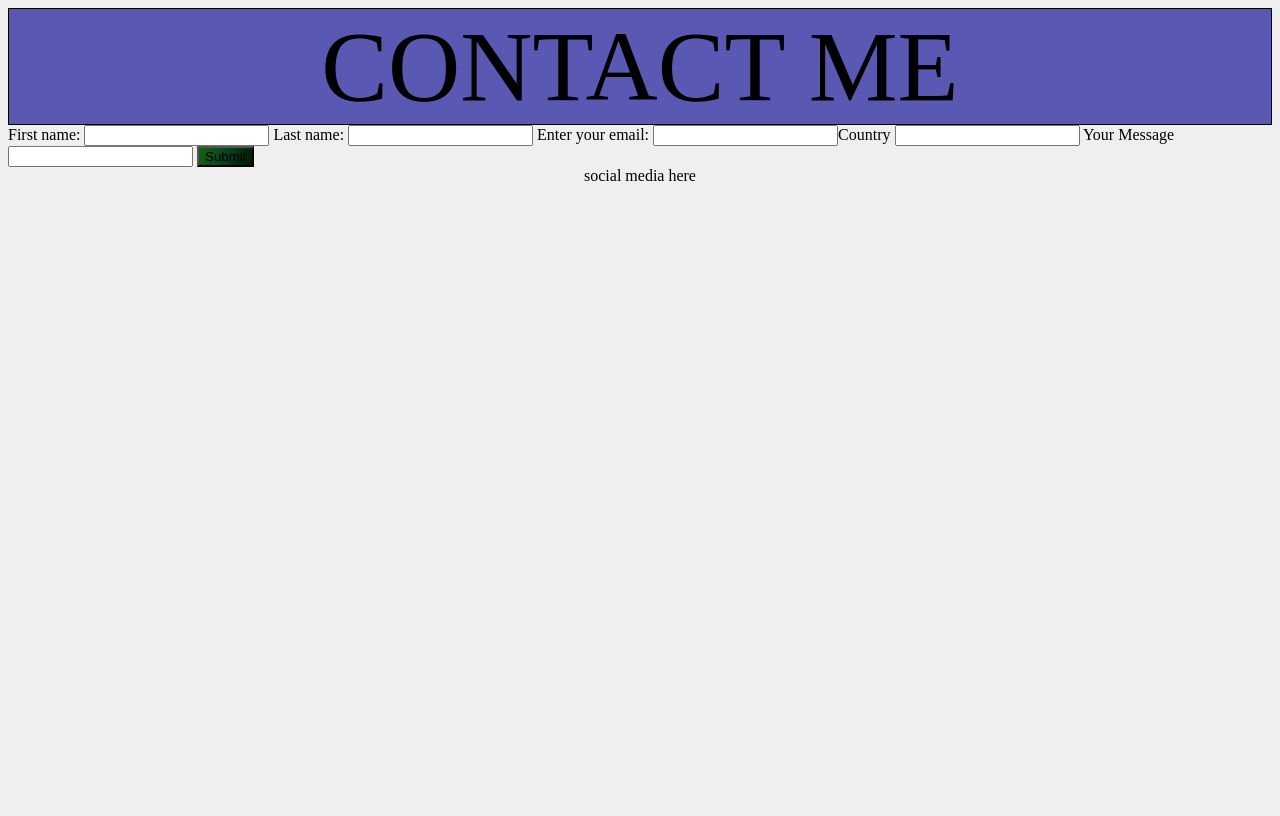
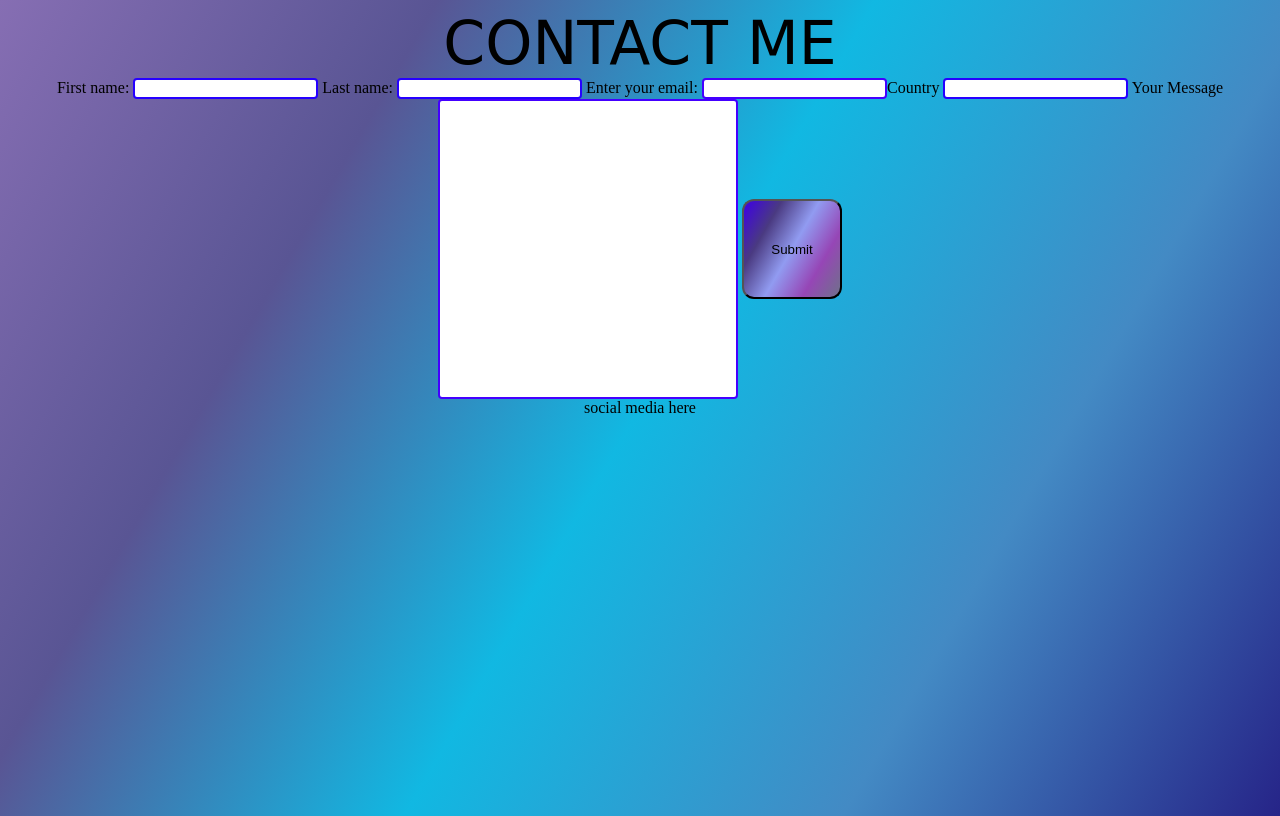
Before and after one commit to JackLikesJava/Forms, a plain HTML site: page index.html in a window 1280 px wide. Drawn offline with Linux system fonts and the light colour scheme.

Commit message:
Update style.css
In this commit I've done significant changes throughout the whole project. Background, button, centering things, etc.

```diff
--- a/style.css
+++ b/style.css
@@ -1,16 +1,65 @@
 header {
-  border: 1px solid black;
+   margin: auto;
   text-align: center;
-  font-size: 100px;
-  background-color: rgb(89, 89, 179);
+  font-size: 60px;
+  font-family: cursive;
+}
+
+   h1 {
+      color: white;
+      text-shadow: 5px 5px 5px #2320c0;
+      text-align: center;
+      font-size: 40px;
+      font-family: cursive;
+}
+  h3 {
+      color: white;
+      text-shadow: 5px 5px 5px #2320c0;
+      text-align: center;
+      font-size: 20px;
+      font-family: cursive;
+
 }
 body {
-   background-color: rgb(239, 239, 240);
+   background-image: linear-gradient(120deg,#866eb3,#595594, #11b8e2, #438ac4, #262488);
+  height: 100vh;
 }
-footer {
+
+
+button {
+   background-image: linear-gradient(120deg,#3e00e7,#4a3a81, #919bf1, #9646b6, #6f718a);
+   width: 100px;
+   height: 100px;
+   border-radius: 12px;
+}
+div {
    text-align: center;
+}
 
+input[type=text] {
+   border: 2px solid rgb(38, 0, 255);
+   border-radius: 4px;
+ }
+ input[type=email] {
+   border: 2px solid rgb(68, 0, 255);
+   border-radius: 4px;
+ }
+
+ input[type=Message] {
+   border: 2px solid rgb(68, 0, 255);
+   border-radius: 4px;
+   width: 300px;
+   height: 300px;
+
+   padding: 0;
+   margin: 0;
+   box-sizing: border-box
+
+ }
+
+
+
+ footer {
+
+   text-align: center;
 }
-button {
-   background-image: linear-gradient(120deg,#0b690b,#145314, #014421, #002d0b, #001800);
-}
```
